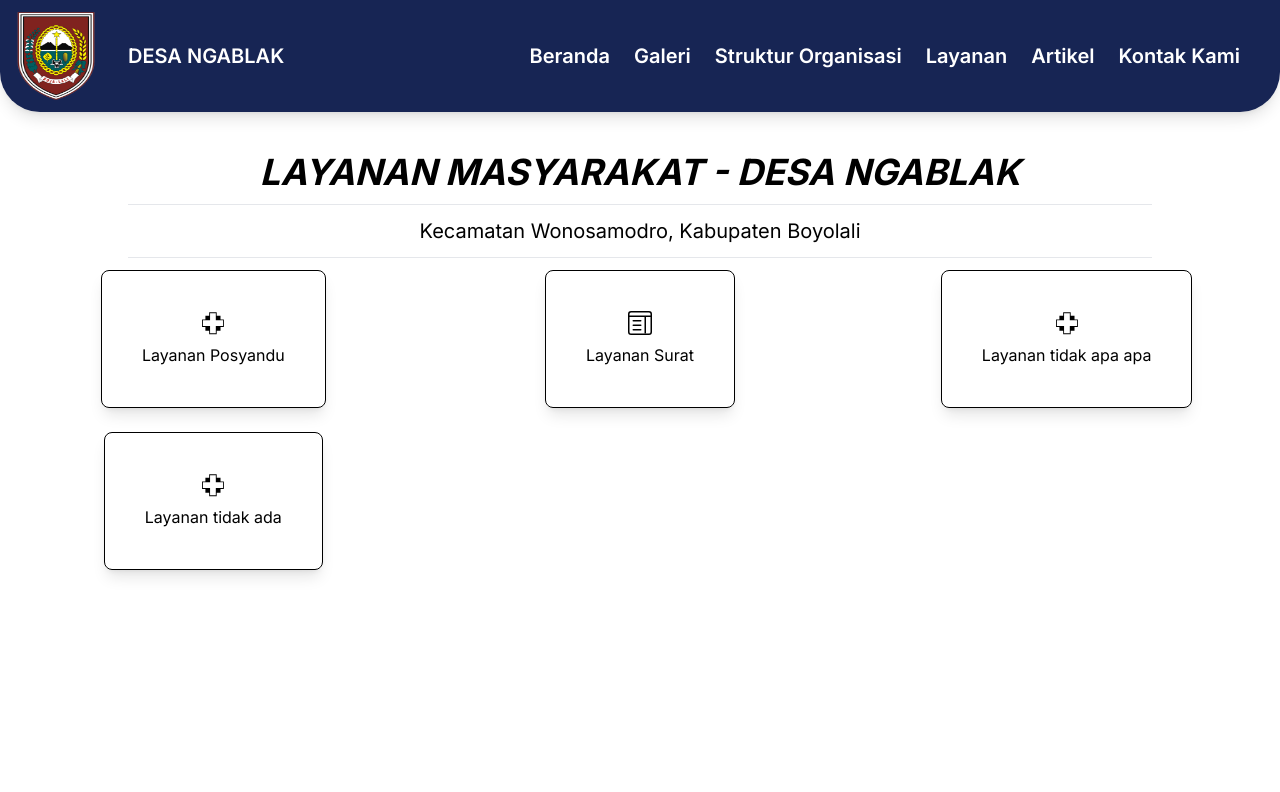
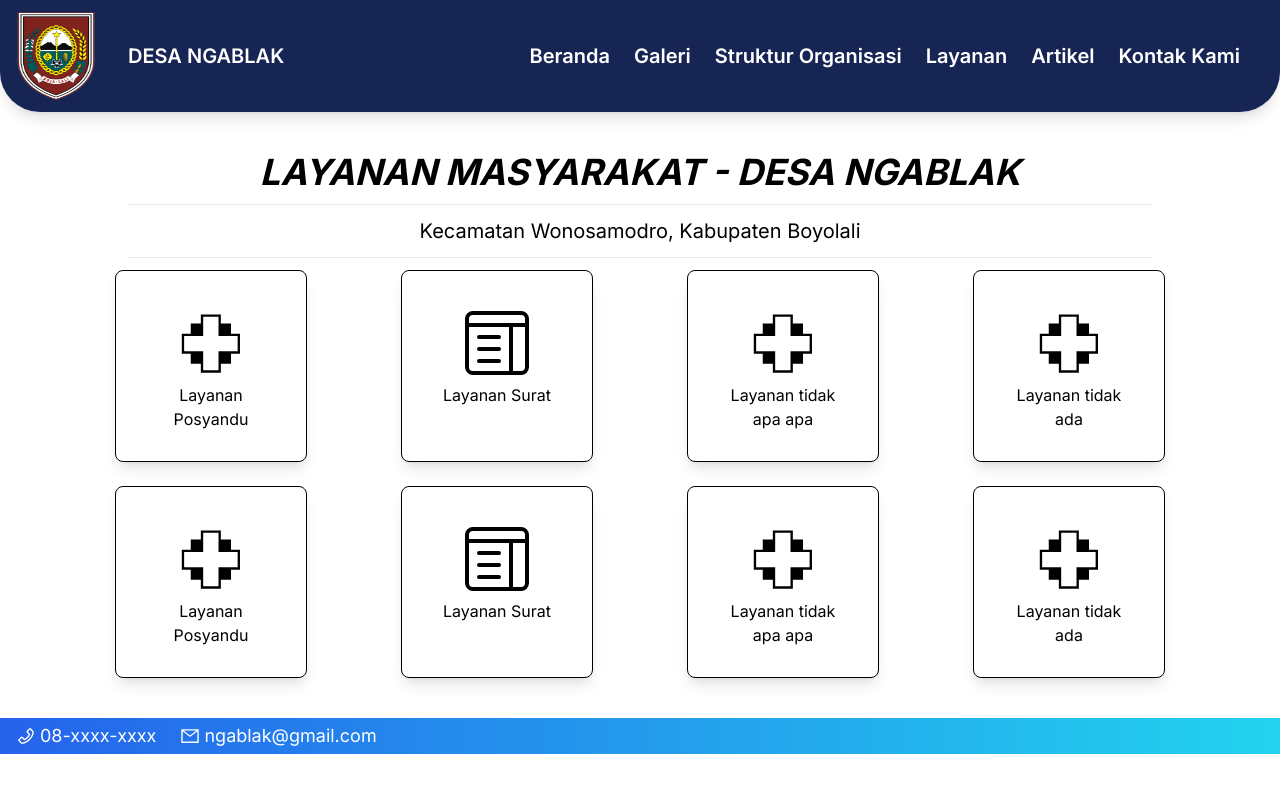
Before and after one commit to heronhoga/ngablak, a Next.js app: page /layanan in a window 1280 px wide. Shown: the top 792 px of the page. Built offline with nearby package versions, Linux system fonts and the light colour scheme.

Commit message:
feat:add sample layanan content

```diff
--- a/app/created-components/LayananCard.tsx
+++ b/app/created-components/LayananCard.tsx
@@ -1,17 +1,19 @@
-import React from 'react';
+import React from "react";
 
 type Props = {
   icon: React.ElementType;
   text: string;
-}
+};
 
 const LayananCard: React.FC<Props> = ({ icon: Icon, text }) => {
   return (
-    <div className='mx-auto p-10 border border-black rounded-lg shadow-lg'>
-      <Icon className="w-6 h-6 mb-2 mx-auto" />
-      {text}
+    <div className="mx-auto w-48 h-48 p-10 border border-black rounded-lg shadow-lg">
+      <Icon className="w-16 h-16 mb-2 mx-auto" />
+      <div id="text" className="text-center">
+        {text}
+      </div>
     </div>
   );
-}
+};
 
 export default LayananCard;
--- a/app/layanan/page.tsx
+++ b/app/layanan/page.tsx
@@ -3,6 +3,8 @@ import Navbar from "../created-components/Navbar";
 import LayananCard from "../created-components/LayananCard";
 import hospital from "../icons/hospital";
 import letter from "../icons/letter";
+import Footer from "../created-components/Footer";
+import Link from "next/link";
 
 function Layanan() {
   return (
@@ -22,11 +24,22 @@ function Layanan() {
         <hr className="mx-32 mt-3" />
       </div>
 
-      <div id="layananCardList" className="mx-3 mt-3 grid grid-cols-1 gap-6 sm:grid-cols-3">
-        <LayananCard icon={hospital} text="Layanan Posyandu" />
-        <LayananCard icon={letter} text="Layanan Surat" />
-        <LayananCard icon={hospital} text="Layanan tidak apa apa" />
-        <LayananCard icon={hospital} text="Layanan tidak ada" />
+      <div
+        id="layananCardList"
+        className="sm:mx-32 md:mx-20 lg:mx-42 mt-3 grid grid-cols-1 gap-6 sm:grid-cols-2 md:grid-cols-3 lg:grid-cols-4"
+      >
+        <Link href={"/layanan/posyandu"}><LayananCard icon={hospital} text="Layanan Posyandu" /></Link>
+        <Link href={"/layanan/surat"}><LayananCard icon={letter} text="Layanan Surat" /></Link>
+        <Link href={"/layanan/posyandu"}><LayananCard icon={hospital} text="Layanan tidak apa apa" /></Link>
+        <Link href={"/layanan/surat"}><LayananCard icon={hospital} text="Layanan tidak ada" /></Link>
+        <Link href={"/layanan/posyandu"}><LayananCard icon={hospital} text="Layanan Posyandu" /></Link>
+        <Link href={"/layanan/surat"}><LayananCard icon={letter} text="Layanan Surat" /></Link>
+        <Link href={"/layanan/posyandu"}><LayananCard icon={hospital} text="Layanan tidak apa apa" /></Link>
+        <Link href={"/layanan/surat"}><LayananCard icon={hospital} text="Layanan tidak ada" /></Link>
+      </div>
+
+      <div id="footer" className="mt-10">
+        <Footer />
       </div>
     </div>
   );
```
